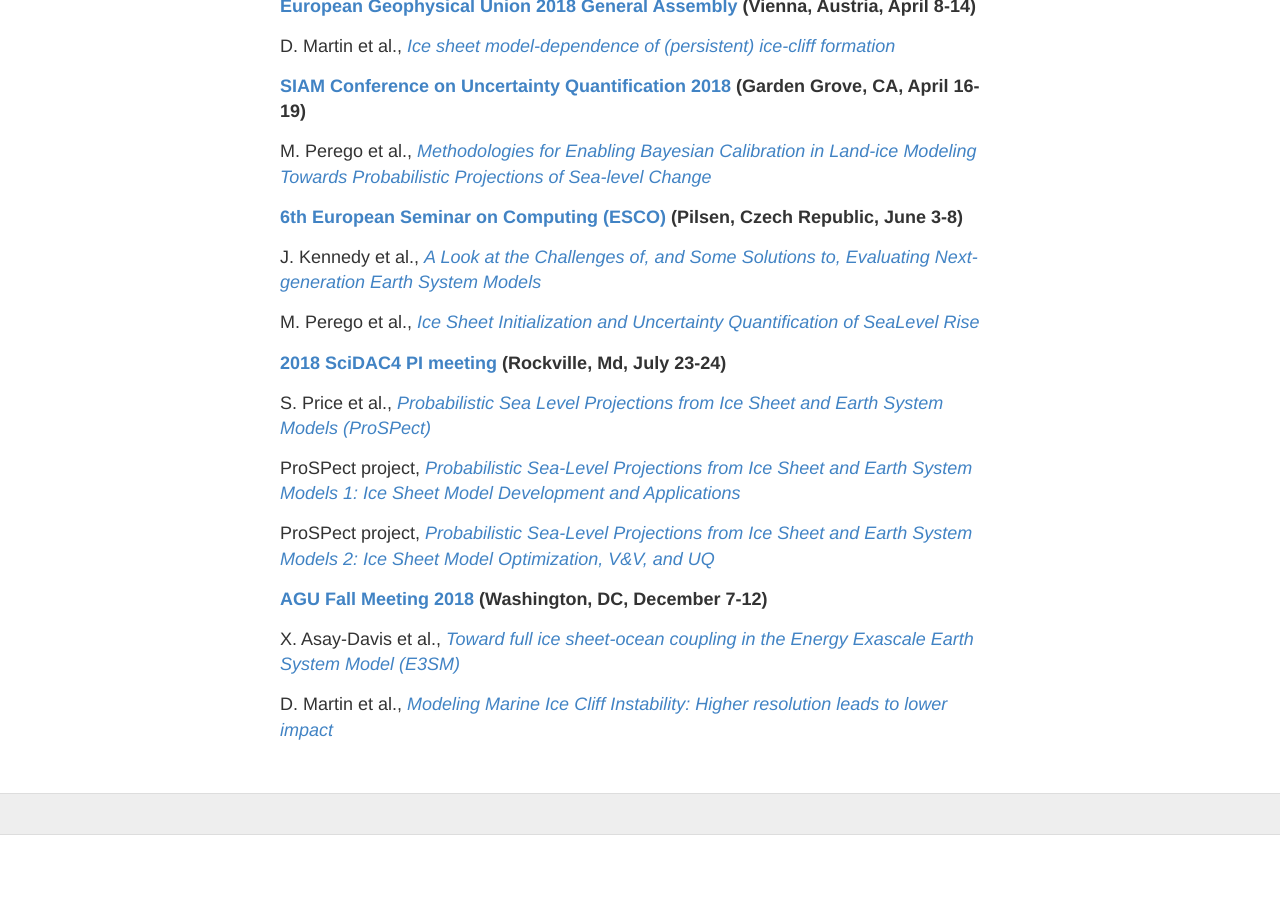
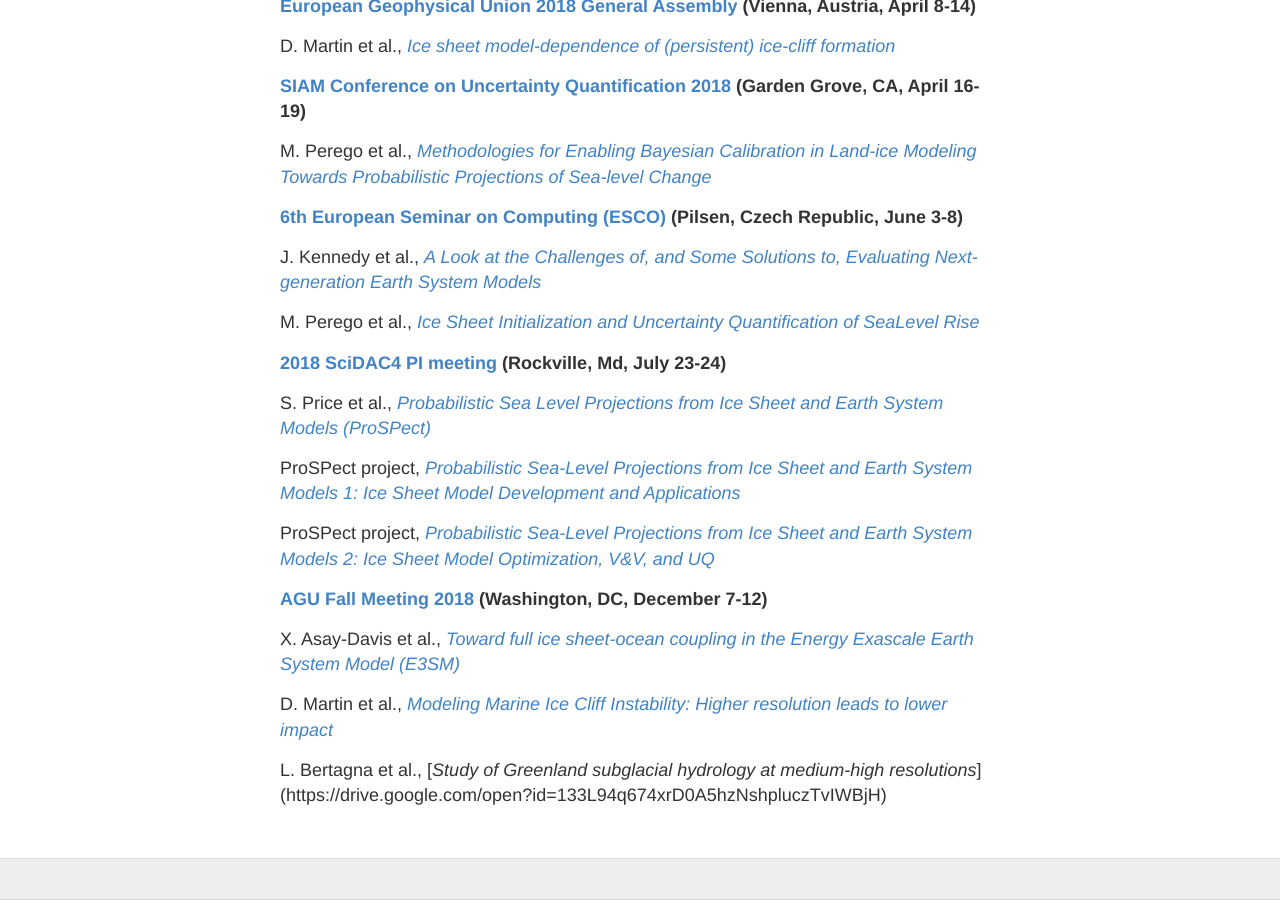
Before and after one commit to SLE-E3SM/SLE-E3SM.github.io, a Jekyll site: the page built from presentations.md, in a window 1280 px wide and 900 px high, scrolled down 1282 px. Built offline with Jekyll 4.4.1, drawn with Linux system fonts in a browser that asks for light colours; before the commit the page ends 2117 px from its top, so only the background shows below that.

Commit message:
Update presentations.md
add L. Bertagna talk; add links to Dan and Xylar talks for AGU

```diff
--- a/presentations.md
+++ b/presentations.md
@@ -67,6 +67,8 @@ ProSPect project, [*Probabilistic Sea-Level Projections from Ice Sheet and Earth
 
 **[AGU Fall Meeting 2018](https://fallmeeting.agu.org/2018/) (Washington, DC, December 7-12)**
 
-X. Asay-Davis et al., [*Toward full ice sheet-ocean coupling in the Energy Exascale Earth System Model (E3SM)*](missing_link)
+X. Asay-Davis et al., [*Toward full ice sheet-ocean coupling in the Energy Exascale Earth System Model (E3SM)*](https://drive.google.com/open?id=1Rhlyx1U4wxmgrEW0-Cby6Teveq-hB0xU)
 
-D. Martin et al., [*Modeling Marine Ice Cliff Instability: Higher resolution leads to lower impact*](missing_link)
+D. Martin et al., [*Modeling Marine Ice Cliff Instability: Higher resolution leads to lower impact*](https://drive.google.com/open?id=1u_L3iMcyGMcFo1tk71f9PKef3dD4Vygz)
+
+L. Bertagna et al., [*Study of Greenland subglacial hydrology at medium-high resolutions*] (https://drive.google.com/open?id=133L94q674xrD0A5hzNshpluczTvIWBjH)
```
